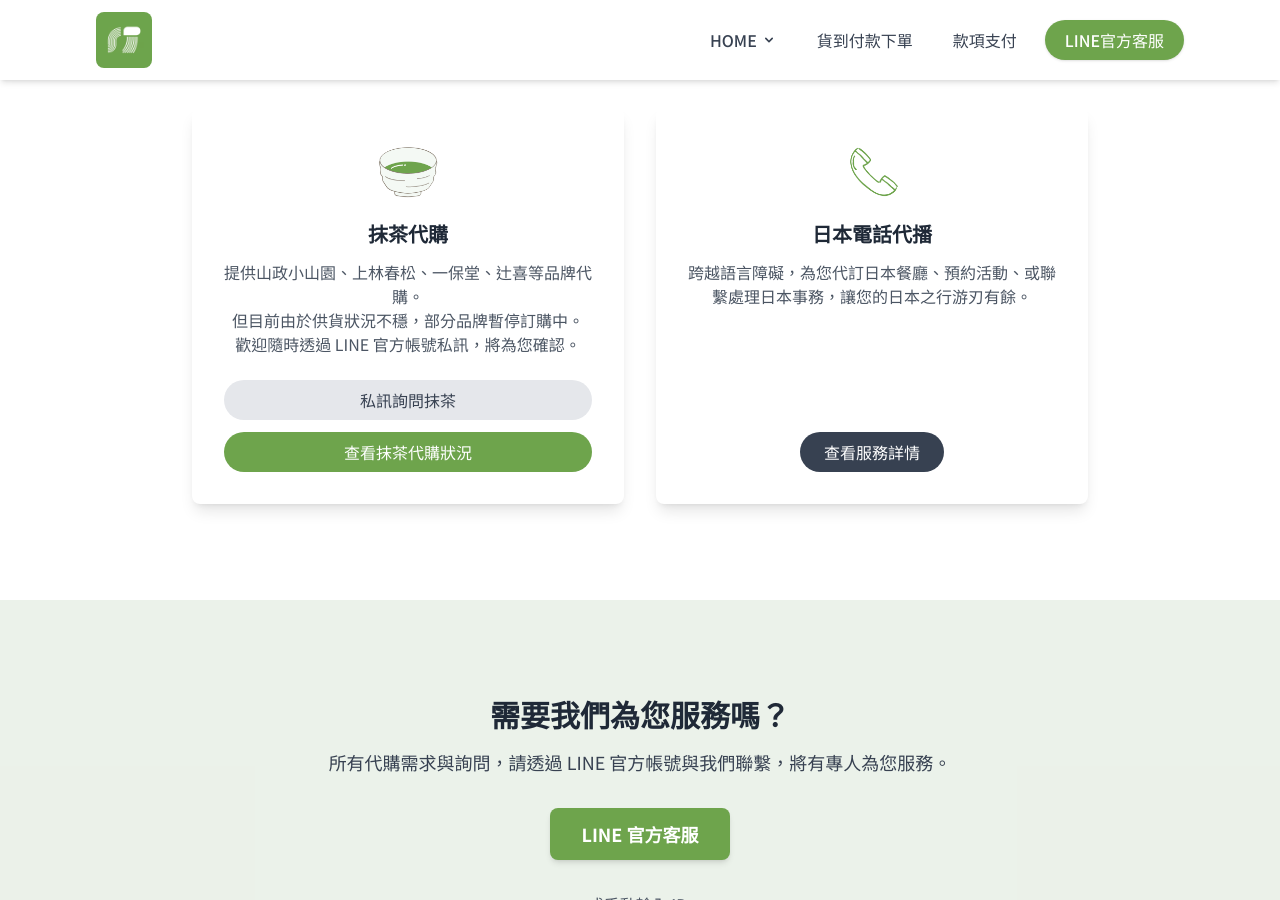
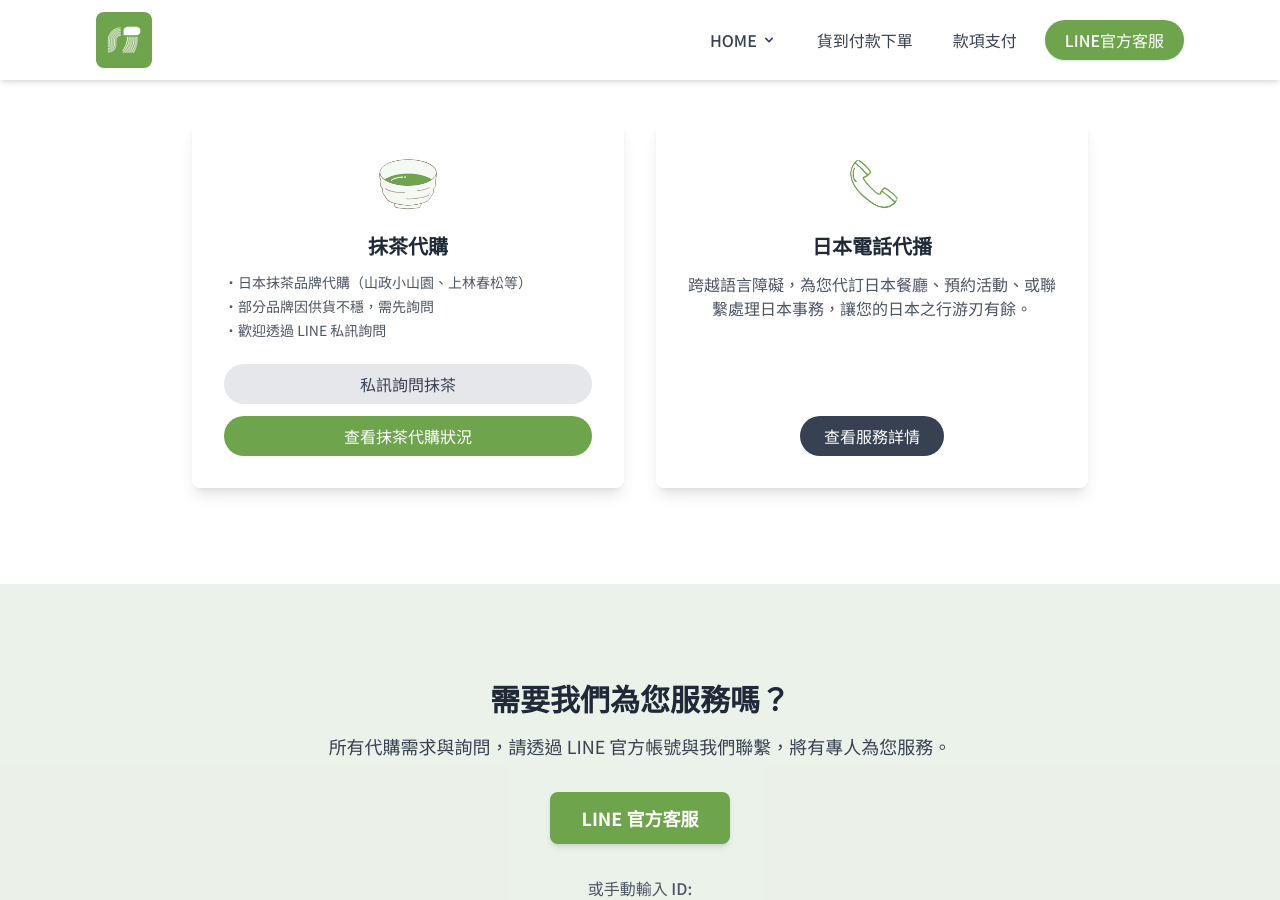
Before and after one commit to keicha2025/keicha, a Jekyll site: the page built from index.html, in a window 1280 px wide and 900 px high, scrolled down 1521 px. Built offline with Jekyll 4.4.1, drawn with Linux system fonts in a browser that asks for light colours; nearby versions of some CDN libraries; some web fonts are replaced; some of the changed text lies outside the part shown.

Commit message:
Update index.html

```diff
--- a/index.html
+++ b/index.html
@@ -7,34 +7,46 @@ keywords: KEICHA, 日本茶, 日本代購, 抹茶, 抹茶代購, 上林春松,
 ---
 
 <main>
-    <section class="relative h-auto py-16 md:py-24 flex items-center justify-center text-center text-white px-4 bg-brandGreen">
-
+<section class="relative h-auto py-14 md:py-24 flex items-center justify-center text-center text-white px-4 bg-brandGreen">
     <div class="relative z-10">
         <h1 class="text-4xl md:text-6xl brand-title-font">KEICHA</h1>
 
-            <p class="text-xl md:text-2xl mt-4 font-medium">專注細節，日本直送。</p>
-            <p class="text-lg md:text-xl mt-2 text-gray-200">日本代購、抹茶選品、電話代播服務</p>
+        <p class="text-xl md:text-2xl mt-4 font-medium">
+            讓日本的事，變得簡單。
+        </p>
 
-            <div class="flex flex-wrap justify-center items-center gap-x-4 gap-y-3 md:gap-x-6 mt-10">
-                <a href="#services" class="text-white font-medium hover:underline" target="_self">服務項目</a>
+        <div class="flex flex-wrap justify-center items-center gap-x-4 gap-y-3 md:gap-x-6 mt-6 md:mt-8">
+            <a href="{{ site.baseurl }}/maccha.html" class="text-white font-medium hover:underline">
+                抹茶代購
+            </a>
             <span class="text-white opacity-50 hidden md:inline">|</span>
-                <a href="#cases" class="text-white font-medium hover:underline" target="_self">服務實績</a>
+            <a href="{{ site.baseurl }}/denwa.html" class="text-white font-medium hover:underline">
+                電話代播
+            </a>
             <span class="text-white opacity-50 hidden md:inline">|</span>
-                <a href="#payment" class="text-white font-medium hover:underline" target="_self">付款下單</a>
+            <a href="#payment" class="text-white font-medium hover:underline">付款下單</a>
             <span class="text-white opacity-50 hidden md:inline">|</span>
-                <a href="#notice" class="text-white font-medium hover:underline" target="_self">購買須知</a>
+            <a href="#notice" class="text-white font-medium hover:underline">購買須知</a>
         </div>
 
-            <a href="https://lin.ee/QJU5mUO" target="_blank" rel="noopener noreferrer" class="mt-10 inline-block bg-white text-brandGreen px-8 py-3 rounded-full text-lg font-semibold hover:bg-gray-100 transition duration-300 shadow-lg">
+        <a href="https://lin.ee/QJU5mUO"
+           target="_blank"
+           rel="noopener noreferrer"
+           class="mt-8 md:mt-10 inline-block bg-white text-brandGreen px-8 py-3 rounded-full text-lg font-semibold hover:bg-gray-100 transition duration-300 shadow-lg">
             <span class="material-symbols-rounded align-middle mr-1">chat</span>
-                LINE官方客服
+            LINE 官方客服
         </a>
     </div>
 </section>
 
+
     <section id="payment" class="py-16 md:py-24 bg-gray-50">
         <div class="container mx-auto px-4 sm:px-6 lg:px-8 max-w-6xl">
             <h2 class="text-2xl md:text-3xl font-bold text-center mb-12">付款與下單專區</h2>
+            <p class="text-center text-gray-500 mb-8">
+  所有訂單皆先透過 LINE 確認內容與金額後再進行付款
+</p>
+
 
             <div class="grid grid-cols-1 lg:grid-cols-2 gap-12 items-stretch">
 
@@ -90,11 +102,12 @@ keywords: KEICHA, 日本茶, 日本代購, 抹茶, 抹茶代購, 上林春松,
                 <div class="bg-white p-8 rounded-lg shadow-lg text-center transform hover:scale-105 transition-transform duration-300 flex flex-col">
                     <img src="{{ site.baseurl }}/images/KEICHA_icon_maccha.png" alt="抹茶代購" class="h-16 w-16 mx-auto mb-4">
                     <h3 class="text-xl font-semibold mb-3">抹茶代購</h3>
-                    <p class="text-gray-600 mb-6 flex-grow">
-                        提供山政小山園、上林春松、一保堂、辻喜等品牌代購。<br>
-                        但目前由於供貨狀況不穩，部分品牌暫停訂購中。<br>
-                        歡迎隨時透過 LINE 官方帳號私訊，將為您確認。
-                    </p>
+<ul class="text-gray-600 mb-6 text-left text-sm space-y-1">
+  <li>・日本抹茶品牌代購（山政小山園、上林春松等）</li>
+  <li>・部分品牌因供貨不穩，需先詢問</li>
+  <li>・歡迎透過 LINE 私訊詢問</li>
+</ul>
+
                     <div class="mt-auto flex flex-col gap-3">
                         <a href="https://lin.ee/QJU5mUO" target="_blank" rel="noopener noreferrer" class="inline-block bg-gray-200 text-gray-700 px-6 py-2 rounded-full font-medium hover:bg-opacity-90 transition duration-300">
                             私訊詢問抹茶
```
Lines whose indentation alone changed are shown as unchanged.
